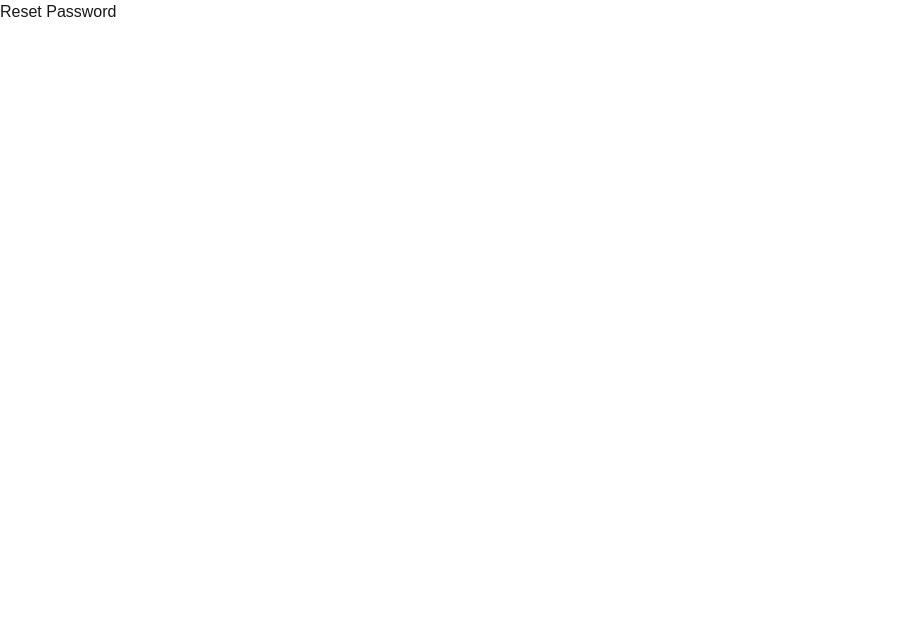
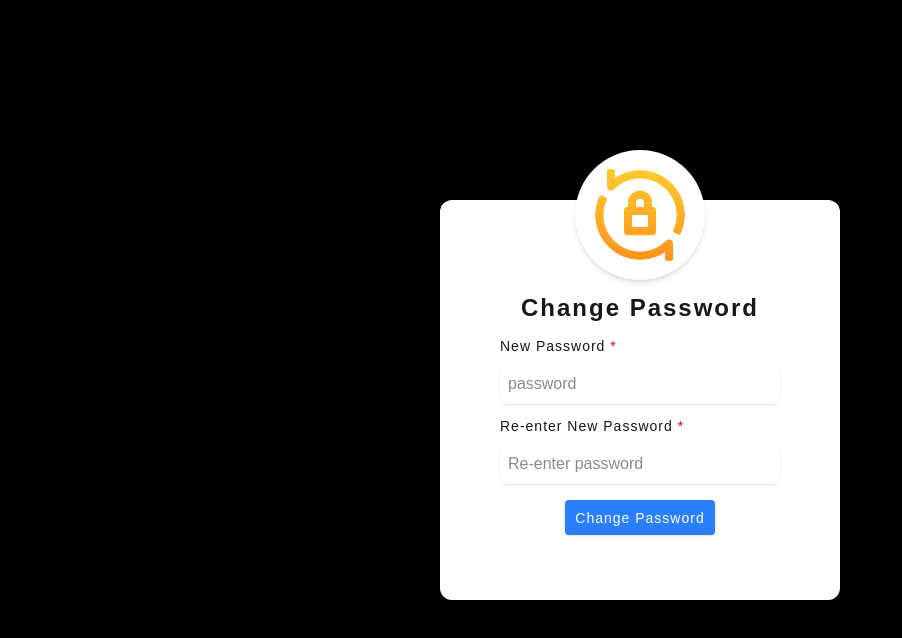
Before and after one commit to Asyrafi0257/Student-Advisory-System, a Next.js app in the folder student-advisory/: page /reset-password in a window 1280 px wide. Shown: the top 638 px of the page, without its empty margins (0-902 px from the left). Built offline with nearby package versions, Linux system fonts and the light colour scheme.

Commit message:
new updated

```diff
--- a/student-advisory/src/app/(auth)/forgot-password/page.js
+++ b/student-advisory/src/app/(auth)/forgot-password/page.js
@@ -23,6 +23,10 @@ export default function ForgotPassword(){
 
             if(data.success){
                 alert("Please check your email for reset the password");
+                setResetEmail("")
+            } else {
+                alert("This email not exist");
+                setResetEmail("")
             }
 
         }catch(error){
@@ -32,7 +36,7 @@ export default function ForgotPassword(){
 
     return (
         <div className="bg-violet-600 flex flex-row h-screen w-screen justify-center items-center">
-            <div className="bg-white w-[300px] sm:w-md md:w-lg h-[400px] sm:w-md  rounded-xl flex flex-col items-center shadow-md">
+            <div className="bg-white w-[300px] sm:w-md md:w-lg h-[400px] sm:w-md  rounded-xl flex flex-col items-center shadow-xl/30">
                 <Image
                     src="/images/forgot-password.jpg"
                     alt="forgot-password.jpg"
@@ -47,7 +51,7 @@ export default function ForgotPassword(){
                 <form onSubmit={handleReset} className="flex flex-col justify-center">
                     <input type="email" name="email" placeholder="your email" value={resetEmail} onChange={(e)=>{setResetEmail(e.target.value)}} className="mt-5 pl-3 w-[220px] md:w-[280px] h-[30px] rounded-sm outline outline-1 -outline-offset-1 outline-gray-300 focus-within:outline-2 focus-within:outline-offset-2 shadow-md " />
                     <div className="mt-5 flex justify-center ">
-                        <button type="submit" className="bg-blue-400 w-40 h-[35px] p-1 rounded-md shadow-md font-bold text-white tracking-[1px] text-[15px]" >Reset Password</button>
+                        <button type="submit" className="bg-blue-400 w-40 h-[35px] p-1 rounded-md shadow-md font-bold text-white tracking-[1px] text-[15px]" >Send</button>
                     </div>
                 </form>
 
--- a/student-advisory/src/app/(auth)/reset-password/page.js
+++ b/student-advisory/src/app/(auth)/reset-password/page.js
@@ -1,5 +1,31 @@
-export default function ResetPassword() {
-    return (
-        <div>Reset Password</div>
+import Image from "next/image";
+
+export default function ResetPassword(){
+    return(
+        <div className="flex flex-row bg-black h-screen w-screen justify-center items-center">
+            <div className="bg-white flex flex-col items-center w-[400px] h-[400px] rounded-xl ">
+                <div className="flex rounded-full shadow-md bg-white w-[130px] h-[130px] mt-[-50px]">
+                    <Image
+                        src="/images/logo-resetPass.png"
+                        alt="/logo-resetPass.png"
+                        width={150}
+                        height={150}
+                    />
+                </div>
+                <div className="flex justify-center">
+                    <h2 className="mt-3 font-bold text-2xl tracking-[2px]">Change Password</h2>
+                </div>
+                <form  className="flex flex-col justify-start w-70 mt-3">
+                    <label className="text-sm tracking-[1px]">New Password <span className="text-red-600">*</span></label>
+                    <input type="password" name="password" placeholder="password" className="mt-2 w-full shadow-sm h-[40px] rounded-lg p-2"/>
+
+                    <label className="mt-3 text-sm tracking-[1px]">Re-enter New Password <span className="text-red-600">*</span></label>
+                    <input type="password" name="password" placeholder="Re-enter password" className="mt-2 w-full shadow-sm h-[40px] rounded-lg p-2"/>
+                    <div className="flex w-full mt-4 justify-center">
+                        <button type="submit" className="bg-blue-500 w-[150px] h-[35px] shadow-sm text-white rounded-sm tracking-[1px] text-sm">Change Password</button>
+                    </div>
+                </form>
+            </div>
+        </div>
     )
 }
--- a/student-advisory/src/app/api/auth/forgot-password/route.js
+++ b/student-advisory/src/app/api/auth/forgot-password/route.js
@@ -5,6 +5,7 @@ import { sendResetEmail } from "@/lib/email";
 
 export async function POST(res){
     try {
+        //data yang dihantar oleh client
         const {resetEmail} = await res.json();
 
         const [rows] = await pool.query(
@@ -21,7 +22,6 @@ export async function POST(res){
         const token = generateToken({resetEmail});
         const resetLink = `http://localhost:3000/reset-password?token=${token}`;
 
-        //nk check email hantar ke tak
         await sendResetEmail(resetEmail, resetLink);
 
         return response;
--- a/student-advisory/src/lib/email.js
+++ b/student-advisory/src/lib/email.js
@@ -1,5 +1,6 @@
 import nodemailer from "nodemailer";
 
+//email service => setup servis email (guna gmail)
 export const transporter = nodemailer.createTransport({
     service: "gmail",
     auth : {
@@ -8,7 +9,7 @@ export const transporter = nodemailer.createTransport({
     }
 })
 
-//function hantar email
+//function untuk hantar email
 export async function sendResetEmail(email, resetLink){
     try{
         await transporter.sendMail({
```
Also changed, not shown: student-advisory/public/images/logo-resetPass.png (added).
